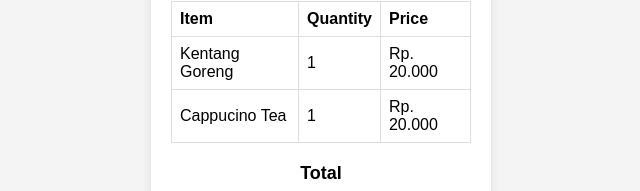
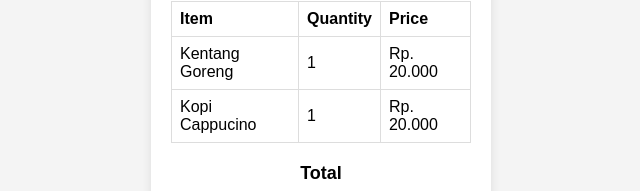
Before and after one commit to ridhobotutihe/vqris-receipt, a plain HTML site: page index.html in a window 1280 px wide. Shown: the part 359-550 px from the top of the page, without its empty margins (319-959 px from the left). Drawn offline with Linux system fonts and the light colour scheme.

Commit message:
Update index.html

```diff
--- a/index.html
+++ b/index.html
@@ -25,7 +25,7 @@
                 <td>Rp. 20.000</td>
             </tr>
             <tr>
-                <td>Cappucino Tea</td>
+                <td>Kopi Cappucino</td>
                 <td>1</td>
                 <td>Rp. 20.000</td>
             </tr>
```
